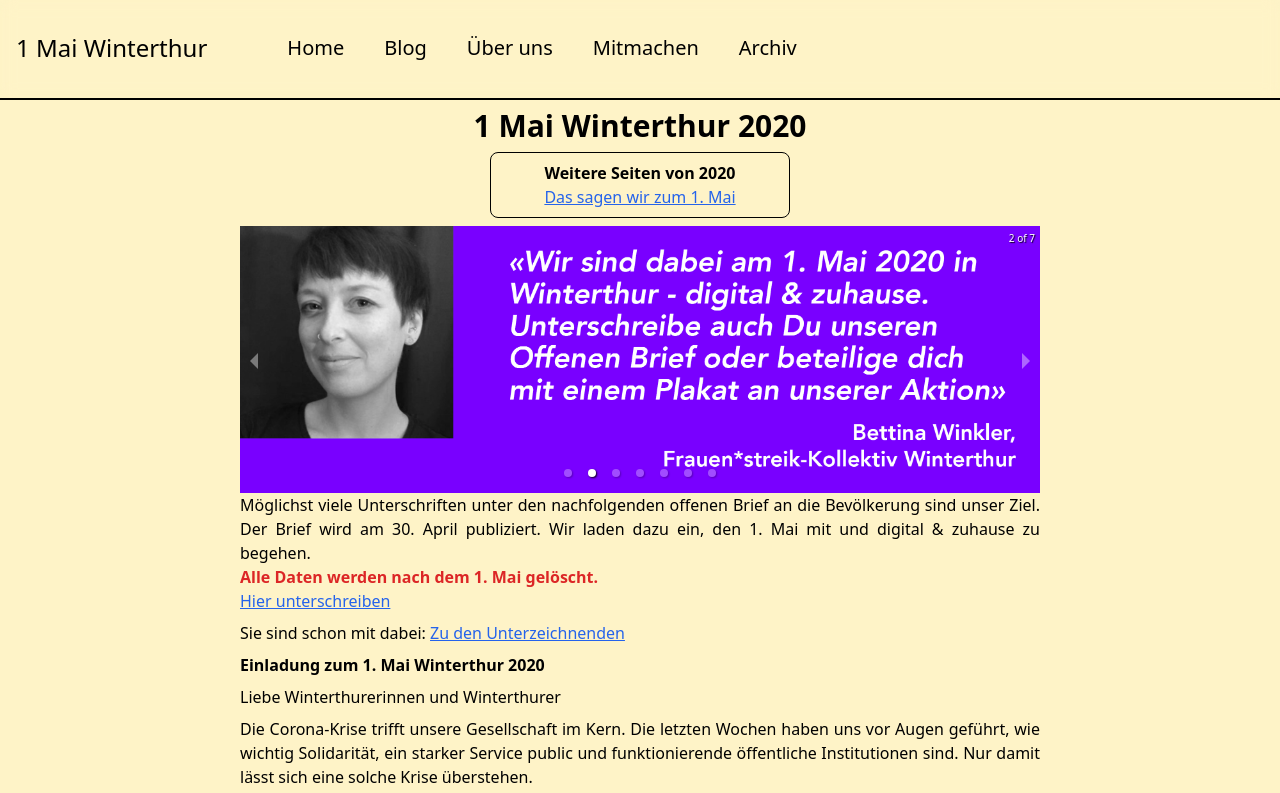
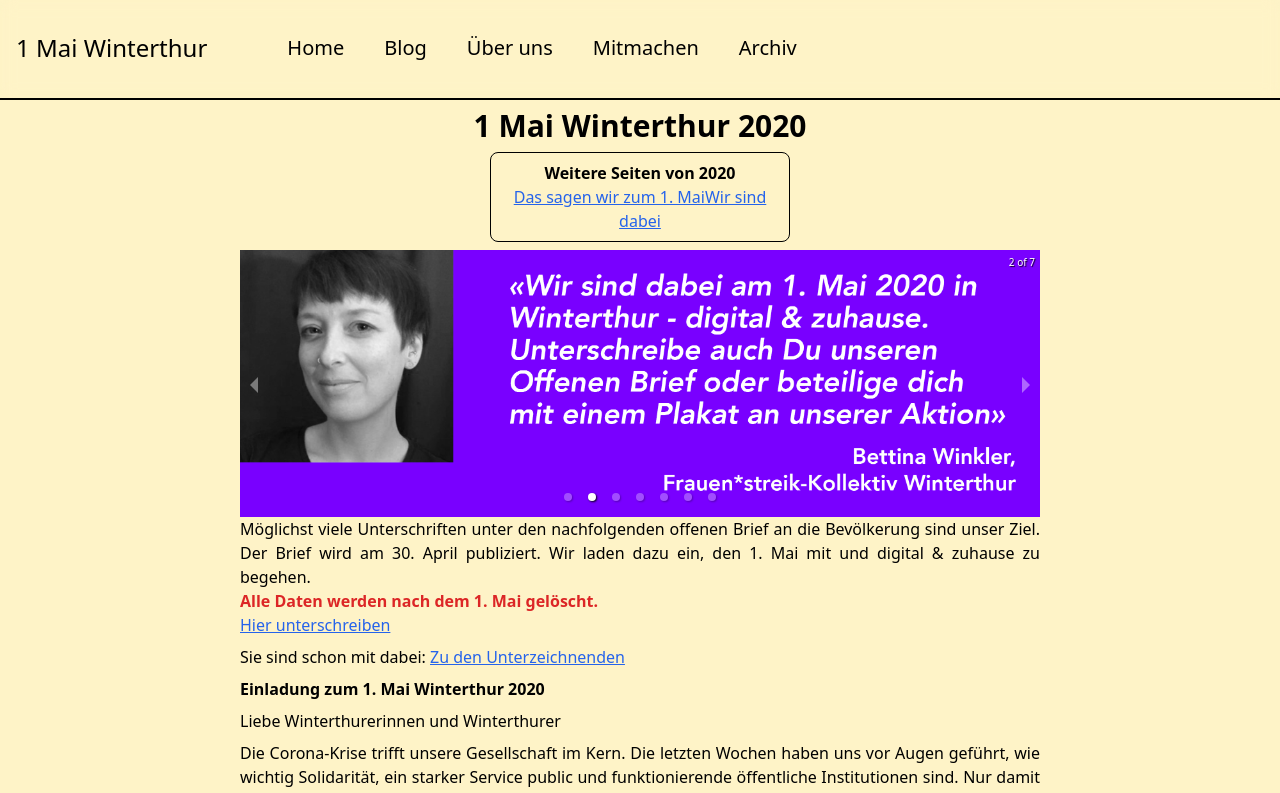
Before and after one commit to Jelenal1/1mai_website, a Next.js app: page /archive/2020 in a window 1280 px wide. Shown: the top 793 px of the page. Built offline with nearby package versions, Linux system fonts and the light colour scheme.

Commit message:
Forgot a link

```diff
--- a/app/archive/2020/page.tsx
+++ b/app/archive/2020/page.tsx
@@ -14,6 +14,12 @@ export default function page() {
             className="text-blue-600 underline hover:text-purple-600"
           >
             Das sagen wir zum 1. Mai
+          </Link>
+          <Link
+            href={"/archive/2020/wir-sind-dabei"}
+            className="text-blue-600 underline hover:text-purple-600"
+          >
+            Wir sind dabei
           </Link>
         </div>
         <CarouselWrapper
```
